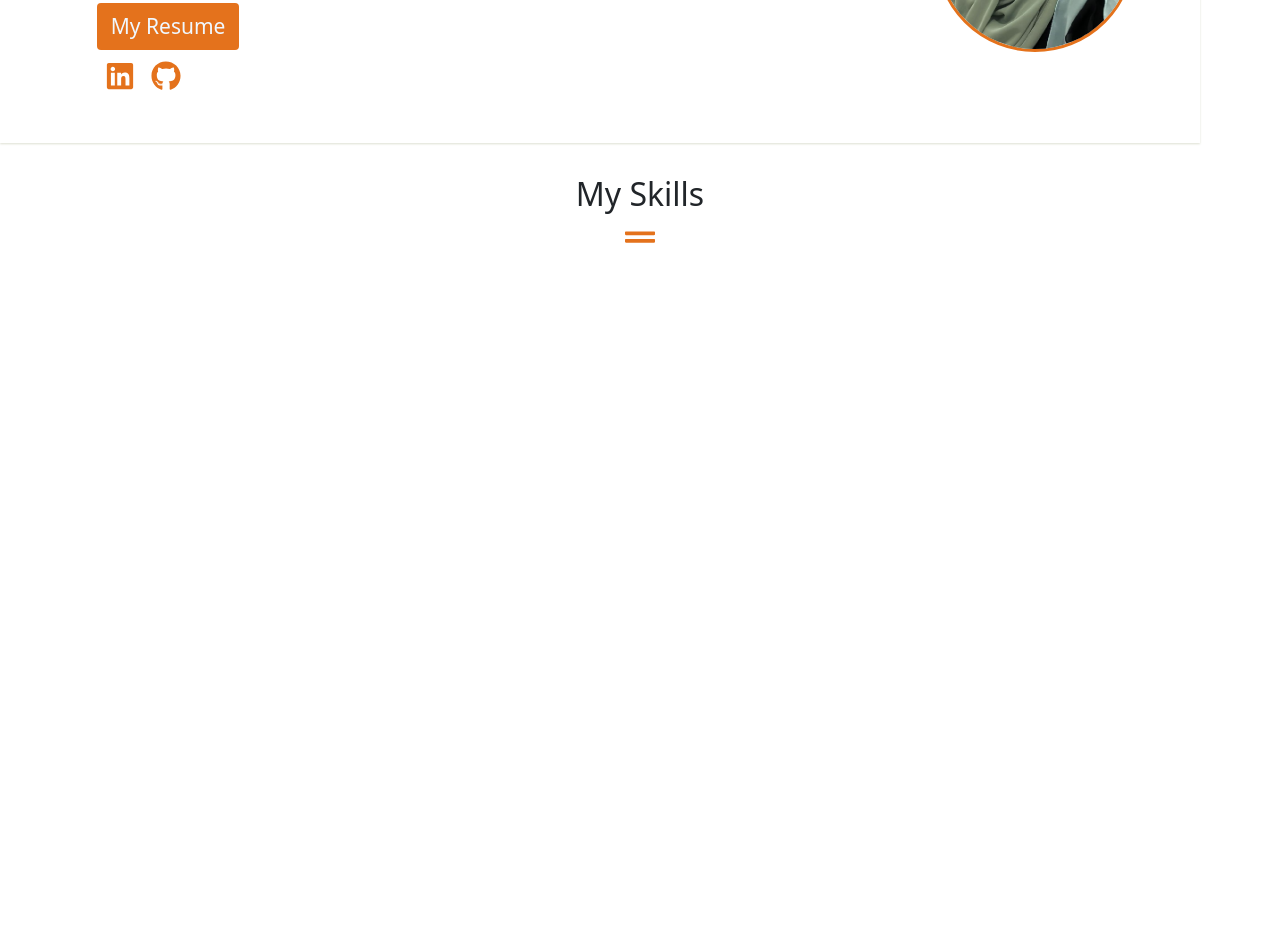
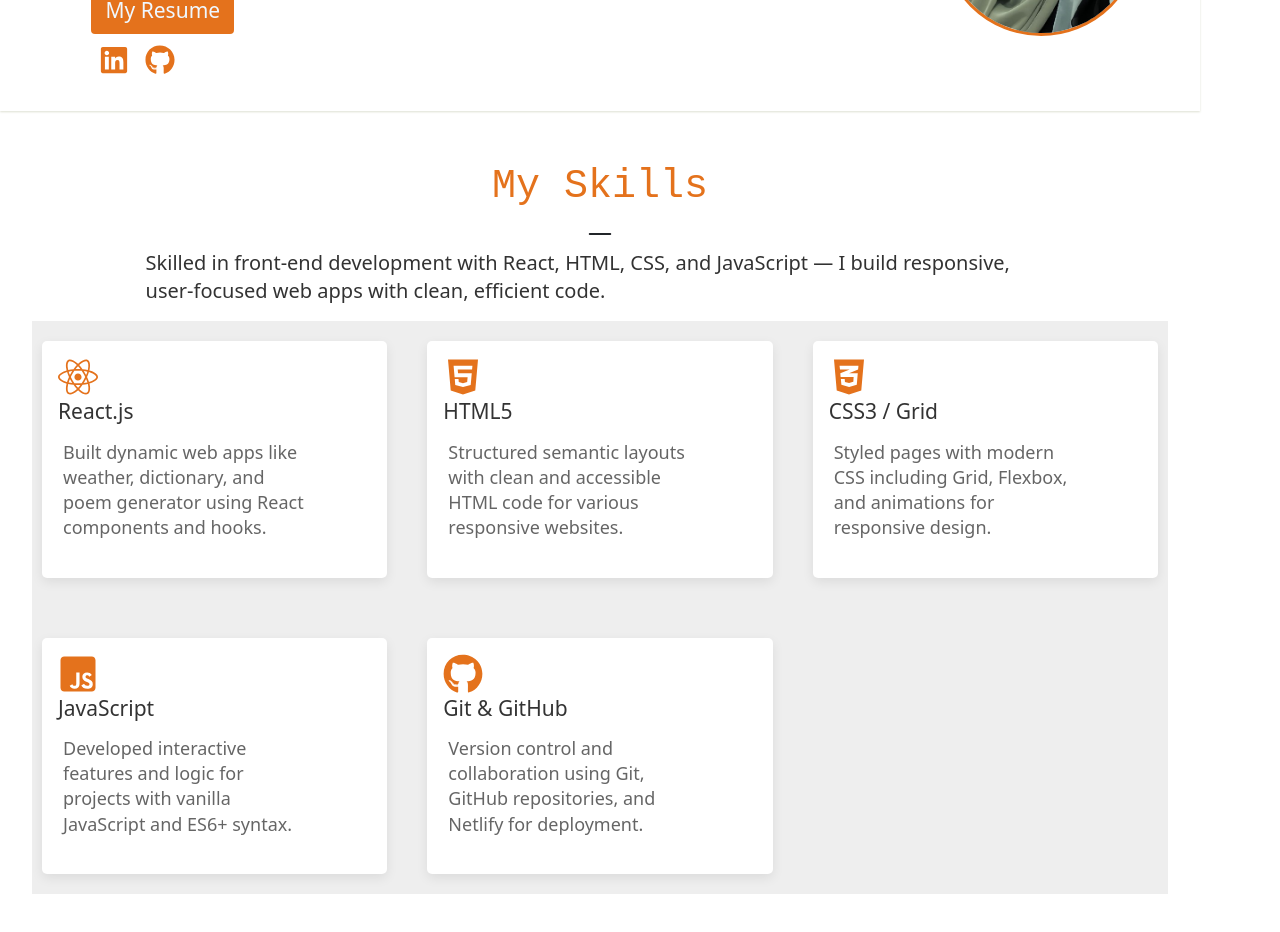
Before and after one commit to ZaamiAhmed/MaryamAhmed, a React (Create React App) app in the folder my-portfolio/: page / in a window 1280 px wide. Shown: the part 300-1232 px from the top of the page. Before the commit the page ends 800 px from the top, so only its background shows below. Built offline with nearby package versions, Linux system fonts and the light colour scheme.

Commit message:
added skilled cards

```diff
--- a/my-portfolio/src/components/Intro.css
+++ b/my-portfolio/src/components/Intro.css
@@ -9,7 +9,7 @@
 section{
     display: flex;
     justify-content: space-evenly;
-    padding: 1rem;
+    /* padding: 1rem; */
      box-shadow:  0 1px 2px 0 rgba(88, 99, 33, 0.2);
 }
 .intro{
--- a/my-portfolio/src/components/Skills.jsx
+++ b/my-portfolio/src/components/Skills.jsx
@@ -1,14 +1,46 @@
 import './skills.css';
-import {FaGripLines} from 'react-icons/fa';
+import {FaReact,FaHtml5,FaCss3Alt,FaJsSquare,FaGithub} from 'react-icons/fa';
+import {BsDashLg }from 'react-icons/bs'
 export default function Skills() {
     return(
         <div className="skills-container">
-         <div className="skills-sec">
-               <h2>My Skills</h2>
-             <FaGripLines className='grip-line'/>
-             </div>
+  <div className="skills-content">
+    <h2>My Skills</h2>
+    <BsDashLg size={30} className="simple-line"/>
+    <p>
+      Skilled in front-end development with React, HTML, CSS, and JavaScript —
+      I build responsive, user-focused web apps with clean, efficient code.
+    </p>
+  </div>
+  <div className='skills-card'>
+  <div className='skill-card'>
+      <FaReact className='card-icon'/>
+     <h3>React.js</h3>
+    <p>Built dynamic web apps like weather, dictionary, and poem generator using React components and hooks.</p>
+ </div>
+   <div className="skill-card">
+    <FaHtml5 className='card-icon'/>
+    <h3>HTML5</h3>
+    <p>Structured semantic layouts with clean and accessible HTML code for various responsive websites.</p>
+  </div>
+  <div className='skill-card'>
+      <FaCss3Alt className='card-icon'/>
+    <h3>CSS3 / Grid</h3>
+    <p>Styled pages with modern CSS including Grid, Flexbox, and animations for responsive design.</p>
 
-        </div>
+  </div>
+  <div className="skill-card">
+    <FaJsSquare className='card-icon'/>
+    <h3>JavaScript</h3>
+    <p>Developed interactive features and logic for projects with vanilla JavaScript and ES6+ syntax.</p>
+  </div>
+  <div className="skill-card">
+    <FaGithub className='card-icon' />
+    <h3>Git & GitHub</h3>
+    <p>Version control and collaboration using Git, GitHub repositories, and Netlify for deployment.</p>
+  </div>
+  </div>
+</div>
     )
 
 }
--- a/my-portfolio/src/components/skills.css
+++ b/my-portfolio/src/components/skills.css
@@ -1,9 +1,96 @@
 .skills-container{
-    padding: 2rem;
-    text-align: center;
-}
-.grip-line{
-    color: #e4721c;
-    font-size: 30px;
+  padding: 2rem;
+  max-width: 1200px;
+  margin: 20px 0;
+  /* background-color: #eeeeee; */
+
+
 
 }
+.skills-content{
+    display: flex;
+    align-items: center;
+    justify-content: center;
+   flex-direction: column;
+}
+.skills-container h2{
+    font-size: 40px;
+  color: #e4721c;
+  /* white-space: nowrap; */
+  font-family: monospace;
+}
+.skills-container p{
+    font-size: 20px;
+  color: #000;
+  line-height: 1.4;
+  opacity: 0.8;
+  /* text-align: center; */
+  max-width: 80%;
+  /* padding: 15px; */
+}
+.simple-line{
+    margin: 0;
+}
+.skills-card{
+ background-color: #eee;
+  display: grid;
+ grid-template-columns: repeat(3,4fr);
+  gap: 20px;
+
+}
+.skill-card h3{
+    font-size: 21px;
+    line-height: 1.4;
+    color: #333;
+}
+.skill-card p{
+    font-size: 18px;
+    opacity: 0.6;
+    line-height: 1.4;
+    padding: 5px;
+}
+.card-icon{
+    color: #e4721c;
+    font-size: 40px;
+}
+.skill-card{
+  background-color: #fff;
+  /* text-align: center; */
+  padding: 1rem;
+ box-shadow: 0 4px 12px rgba(0,0,0,0.08);
+  transition: transform 0.2s ease;
+   margin: 20px 10px;
+   border-radius: 5px;
+
+}
+.skill-card:hover {
+  transform: translateY(-5px);
+
+}
+@media (max-width:980px) {
+    .skills-card{
+        display: grid;
+        grid-template-columns: 1fr;
+
+    }
+    .skill-card{
+        text-align: center;
+    }
+    .skill-card p{
+        font-size: 14px;
+        line-height: 1.2;
+        padding: 6px;
+    }
+    .skill-card h3{
+        font-size: 20px;
+    }
+    .skills-container h2{
+        font-size: 28px;
+    }
+    .skills-container p{
+        font-size: 16px;
+        line-height: 1.2;
+    }
+
+
+}
```
